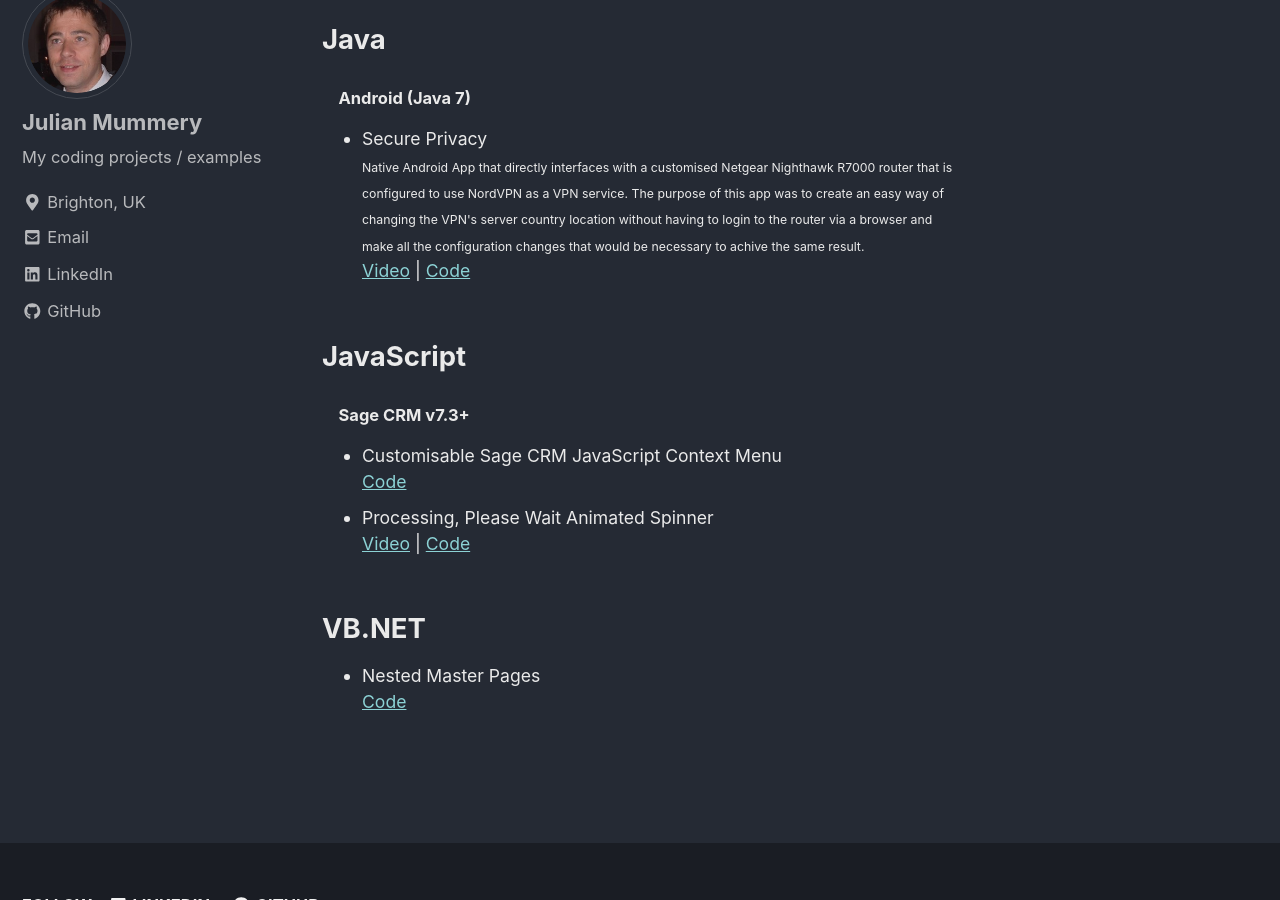
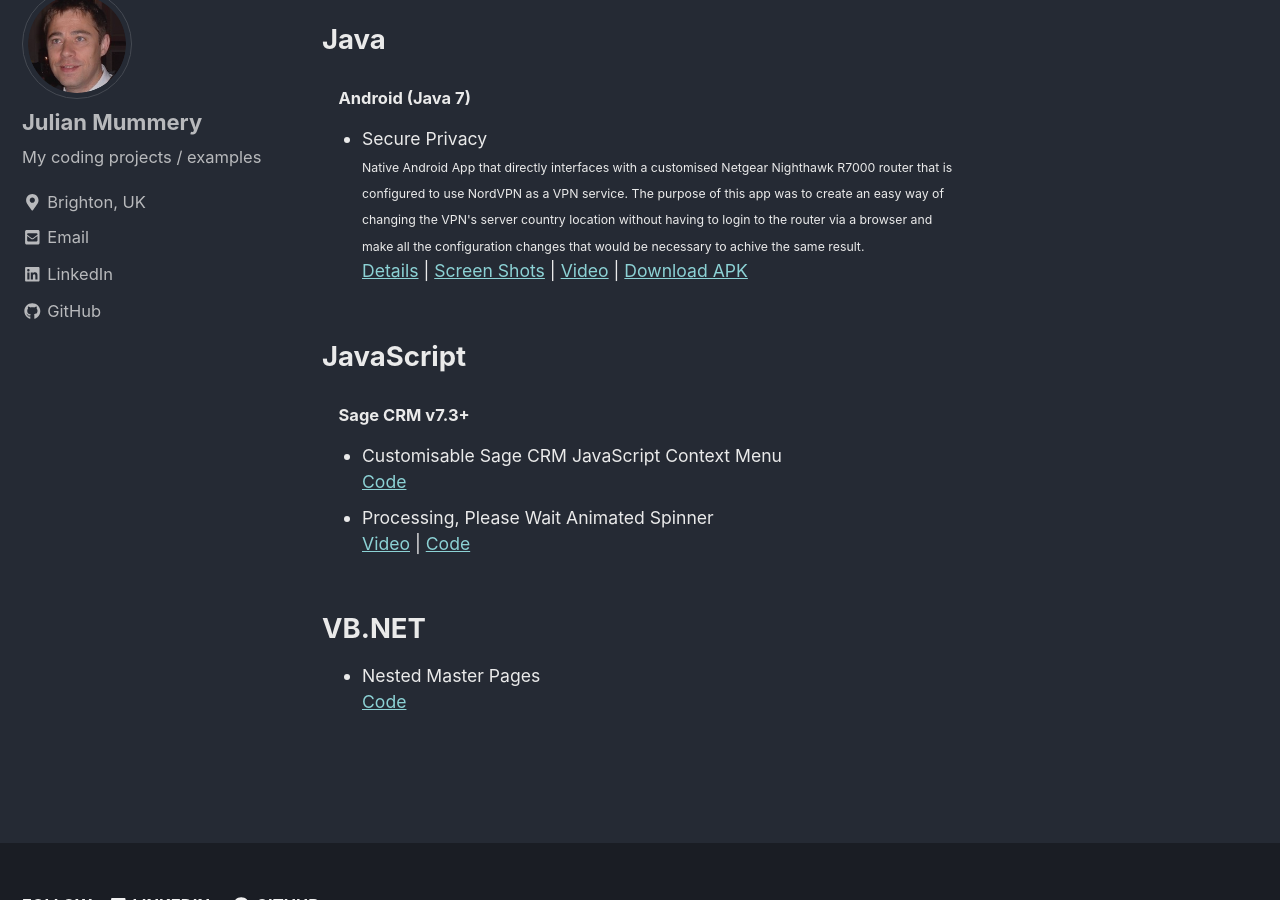
Before and after one commit to julianmummery/julianmummery.github.io, a Jekyll site: the page built from _pages/coding-projects.md, in a window 1280 px wide and 900 px high, scrolled down 542 px. Built offline with Jekyll 4.4.1, drawn with Linux system fonts in a browser that asks for light colours; nearby versions of some CDN libraries.

Commit message:
Update coding-projects.md

```diff
--- a/_pages/coding-projects.md
+++ b/_pages/coding-projects.md
@@ -16,8 +16,10 @@
   <br>
   <span style="font-size:0.70em;">Native Android App that directly interfaces with a customised Netgear Nighthawk R7000 router that is configured to use NordVPN as a VPN service. The purpose of this app was to create an easy way of changing the VPN's server country location without having to login to the router via a browser and make all the configuration changes that would be necessary to achive the same result.</span>
   <br>
-  <a href="https://github.com/julianmummery/sagecrm-please-wait-animation/blob/master/secure-privacy.mp4?raw=true" target="_blank">Video</a> |
-  <a href="https://github.com/julianmummery/secure-privacy" target="_blank">Code</a></li>
+<a href="https://github.com/julianmummery/secure-privacy" target="_blank">Details</a> |
+<a href="https://github.com/julianmummery/secure-privacy" target="_blank">Screen Shots</a> |
+<a href="https://github.com/julianmummery/secure-privacy/blob/master/secure-privacy.mp4?raw=true" target="_blank">Video</a> |
+<a href="https://github.com/julianmummery/secure-privacy" target="_blank">Download APK</a></li>
 </ul>
 
 <h2>JavaScript</h2>
```
